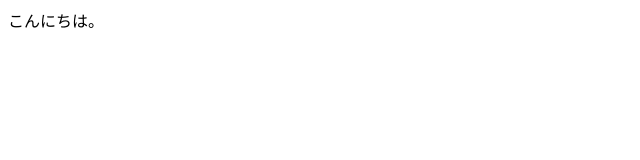
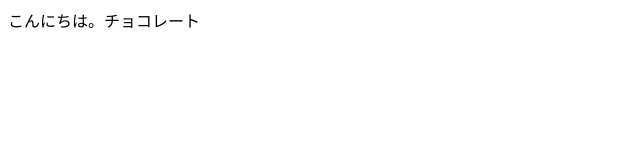
Before and after one commit to 26sayaka/26sayaka.github.io, a plain HTML site: page index.html in a window 1280 px wide. Shown: the full height of the page, 0-640 px from the left. Drawn offline with Linux system fonts and the light colour scheme.

Commit message:
Add favorite food

```diff
--- a/index.html
+++ b/index.html
@@ -7,7 +7,7 @@
 
 <body>
 
-こんにちは。
+こんにちは。チョコレート
 
 </body>
 
```
